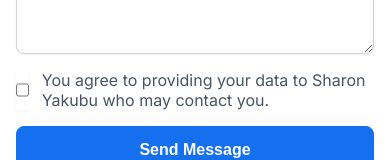
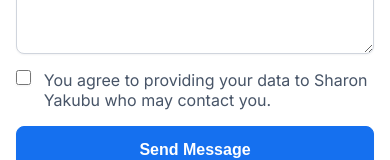
Before and after one commit to siafromspace/Linktree-Clone-Application, a React (Create React App) app: page /contact in a window 390 px wide. Shown: the part 527-687 px from the top of the page. Built offline with nearby package versions, Linux system fonts and the light colour scheme.

Commit message:
style: style edit checkbox

```diff
--- a/src/index.css
+++ b/src/index.css
@@ -239,10 +239,12 @@ textarea {
   gap: 0.3rem;
 }
 .checkbox > input {
-  width: fit-content;
+  min-width: 15px;
+  min-height: 15px;
   margin-right: 0.5rem;
   border-radius: 8px;
   box-shadow: 0px 1px 2px rgba(16, 24, 40, 0.05);
+  border: 1px solid #D0D5DD;
 }
 .checkbox > input:focus {
   outline-color: #84CAFF;
@@ -288,9 +290,9 @@ textarea {
   .name__container {
     flex-direction: column;
   }
-  /* .checkbox {
-    align-items: center;
-  } */
+  .checkbox {
+    align-items: flex-start;
+  }
   .contact__text {
     font-size: 18px;
   }
```
